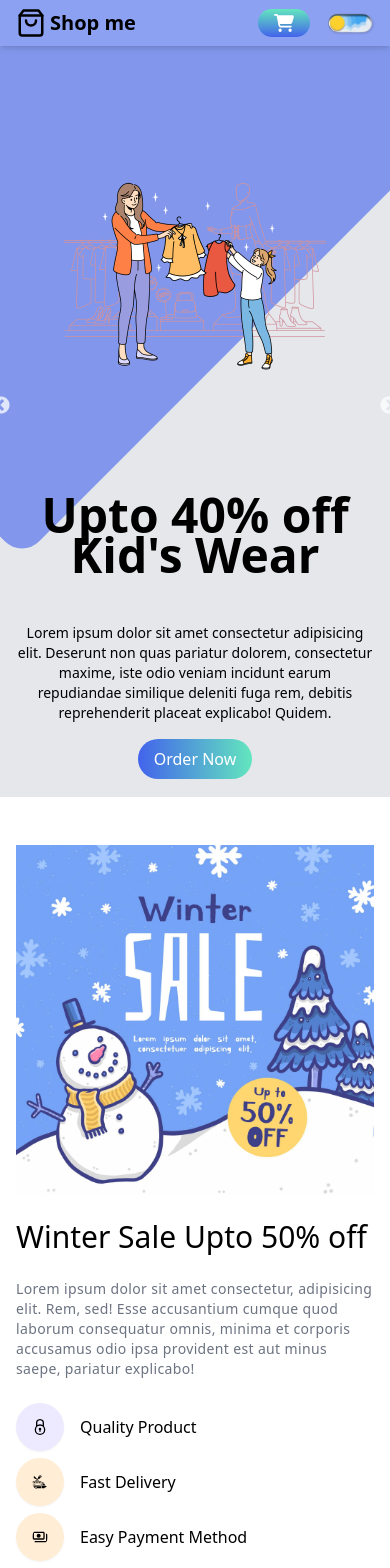
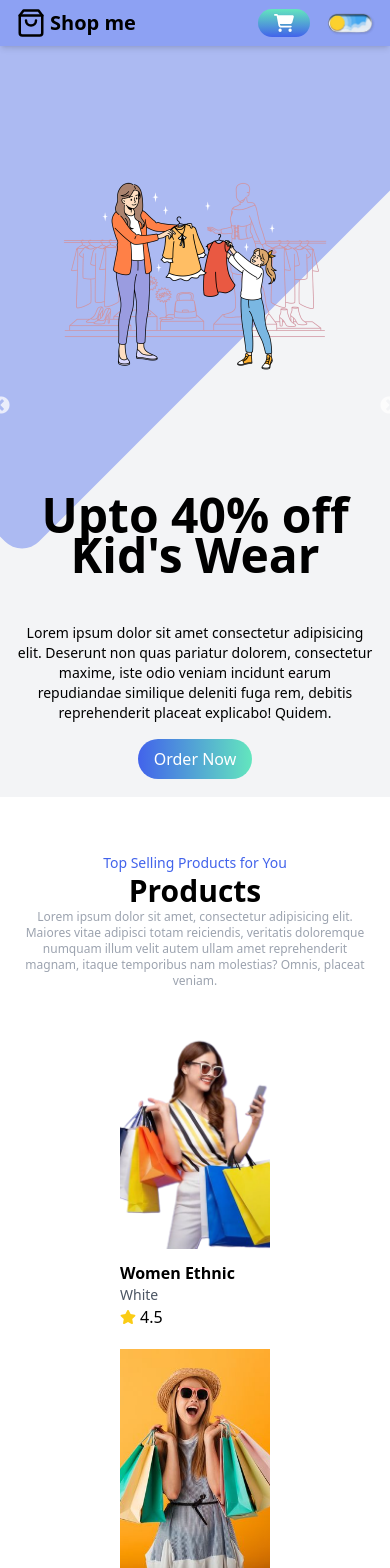
Before and after one commit to sagarsinghthakur002/Ecommerce-Website, a React (Vite) app: page / in a window 390 px wide. Shown: the top 1568 px of the page. Built offline with nearby package versions, Linux system fonts and the light colour scheme.

Commit message:
feat: TopProduct file add

```diff
--- a/src/App.jsx
+++ b/src/App.jsx
@@ -4,7 +4,8 @@
 import Banner from './components/Banner';
 import Navbar from './components/Navbar';
 import Hero from './components/Hero';
-
+import Products from './components/Products';
+import TopProduct from './components/TopProduct';
 
 const App = () => {
 
@@ -29,8 +30,11 @@
     <>
       <div className='bg-white dark:bg-gray-900 dark:text-white duration-200'>
         <Navbar handleOrderPopup={handleOrderPopup} />
-        <Hero/>
+        <Hero handleOrderPopup={handleOrderPopup}/>
+        <Products/>
+        <TopProduct/>
         <Banner />
+
       </div>
     </>
   );
--- a/src/components/Button.jsx
+++ b/src/components/Button.jsx
@@ -1,76 +1,52 @@
 import React from "react";
 import styled from "styled-components";
 
-const Switch = () => {
+const Button = () => {
   return (
     <StyledWrapper>
-      <label className="switch">
-        <input type="checkbox" />
-        <span className="slider" />
-      </label>
+      <button className="button">
+        Shop now
+        <svg className="cartIcon" viewBox="0 0 576 512">
+          <path d="M0 24C0 10.7 10.7 0 24 0H69.5c22 0 41.5 12.8 50.6 32h411c26.3 0 45.5 25 38.6 50.4l-41 152.3c-8.5 31.4-37 53.3-69.5 53.3H170.7l5.4 28.5c2.2 11.3 12.1 19.5 23.6 19.5H488c13.3 0 24 10.7 24 24s-10.7 24-24 24H199.7c-34.6 0-64.3-24.6-70.7-58.5L77.4 54.5c-.7-3.8-4-6.5-7.9-6.5H24C10.7 48 0 37.3 0 24zM128 464a48 48 0 1 1 96 0 48 48 0 1 1 -96 0zm336-48a48 48 0 1 1 0 96 48 48 0 1 1 0-96z" />
+        </svg>
+      </button>
     </StyledWrapper>
   );
 };
 
 const StyledWrapper = styled.div`
-  /* The switch - the box around the slider */
-.switch {
-  display: block;
-  --width-of-switch: 3.5em;
-  --height-of-switch: 2em;
-  /* size of sliding icon -- sun and moon */
-  --size-of-icon: 1.4em;
-  /* it is like a inline-padding of switch */
-  --slider-offset: 0.3em;
-  position: relative;
-  width: var(--width-of-switch);
-  height: var(--height-of-switch);
+  .button {
+  width: 180px;
+  height: 40px;
+  background-image: linear-gradient(rgb(214, 202, 254), rgb(158, 129, 254));
+  border: none;
+  border-radius: 50px;
+  color: rgb(255, 255, 255);
+  font-weight: 600;
+  display: flex;
+  align-items: center;
+  justify-content: center;
+  gap: 5px;
+  cursor: pointer;
+  box-shadow: 1px 3px 0px rgb(139, 113, 255);
+  transition-duration: .3s;
 }
 
-/* Hide default HTML checkbox */
-.switch input {
-  opacity: 0;
-  width: 0;
-  height: 0;
+.cartIcon {
+  width: 14px;
+  height: fit-content;
 }
 
-/* The slider */
-.slider {
-  position: absolute;
-  cursor: pointer;
-  top: 0;
-  left: 0;
-  right: 0;
-  bottom: 0;
-  background-color: #f4f4f5;
-  transition: .4s;
-  border-radius: 30px;
+.cartIcon path {
+  fill: white;
 }
 
-.slider:before {
-  position: absolute;
-  content: "";
-  height: var(--size-of-icon,1.4em);
-  width: var(--size-of-icon,1.4em);
-  border-radius: 20px;
-  left: var(--slider-offset,0.3em);
-  top: 50%;
-  transform: translateY(-50%);
-  background: linear-gradient(40deg,#ff0080,#ff8c00 70%);
-  ;
- transition: .4s;
+.button:active {
+  transform: translate(2px ,0px);
+  box-shadow: 0px 1px 0px rgb(139, 113, 255);
+  padding-bottom: 1px;
 }
 
-input:checked + .slider {
-  background-color: #303136;
-}
-
-input:checked + .slider:before {
-  left: calc(100% - (var(--size-of-icon,1.4em) + var(--slider-offset,0.3em)));
-  background: #303136;
-  /* change the value of second inset in box-shadow to change the angle and direction of the moon  */
-  box-shadow: inset -3px -2px 5px -2px #8983f7, inset -10px -4px 0 0 #a3dafb;
-}
 `;
 
-export default Switch;
+export default Button;
--- a/src/components/Hero.jsx
+++ b/src/components/Hero.jsx
@@ -40,8 +40,8 @@
   };
 
   return (
-    <div className='relative overflow-hidden h-[89vh] w-full bg-gray-200 flex justify-center items-center dark:bg-slate-950 dark:text-white duration-300'>
-      <div className='h-full w-[700px] bg-primary/60 absolute -top-1/2 right-0 rounded-3xl rotate-45 -z[8]'></div>
+    <div className='relative overflow-hidden h-[89vh] w-full bg-gray-100 flex justify-center items-center dark:bg-slate-950 dark:text-white duration-300'>
+      <div className='h-full w-[700px] bg-primary/40 absolute -top-1/2 right-0 rounded-3xl rotate-45 -z[8]'></div>
       <div className='container pb-8 sm:pd-0'>
         <Slider {...settings}>
           {ImageList.map((data) => (
--- a/src/components/Navbar.jsx
+++ b/src/components/Navbar.jsx
@@ -54,8 +54,8 @@
 
 function Navbar({ handleOrderPopup }) {
   return (
-    <div className='shadow-md bg-white dark:bg-gray-900 dark:text-white duration-200 relative z-40'>
-      <div className='bg-primary/60 py-2'>
+    <div className='shadow-md bg-white dark:bg-gray-900 dark:text-white duration-200 relative z-40 '>
+      <div className='bg-primary/60 py-2 '>
         <div className='flex justify-between items-center mx-4'>
 
           <div>
@@ -82,7 +82,7 @@
         </div>
       </div>
 
-      <div data-aos='zoom-in' className='flex justify-center'>
+      <div data-aos='zoom-in' className='flex justify-center '>
         <ul className='sm:flex hidden items-center gap-4'>
           {Menu.map((data) => (
             <li key={data.id}>
--- a/src/components/Products.jsx
+++ b/src/components/Products.jsx
@@ -1,9 +1,76 @@
 import React from 'react'
+import { FaStar } from 'react-icons/fa'
+
+const productsData = [
+  {
+    id: 1,
+    url: "/src/assets/women/women.png",
+    title: "Women Ethnic",
+    price: 10.99,
+    rating: 4.5,
+    aosDelay: "200",
+    color: "White",
+  },
+  {
+    id: 2,
+    url: "/src/assets/women/women2.jpg",
+    title: "Women Western",
+    price: 10.99,
+    rating: 5.0,
+    aosDelay: "400",
+    color: "Red",
+  },
+  {
+    id: 3,
+    url: "/src/assets/women/women3.jpg",
+    title: "Goggles",
+    price: 10.99,
+    rating: 4.7,
+    aosDelay: "600",
+    color: "Yellow",
+  },
+  {
+    id: 4,
+    url: "/src/assets/women/women4.jpg",
+    title: "Women Ethnic",
+    price: 10.99,
+    rating: 4.8,
+    aosDelay: "800",
+    color: "Black",
+  },
+]
 
 function Products() {
+
   return (
-    <div>
-
+    <div className='mt-14 mb-12'>
+      <div className='container'>
+        <div className='text-center mb-10 max-w-[600] mx-auto'>
+          <p data-aos="fade-up" className='text-sm text-primary'>Top Selling Products for You</p>
+          <h2 data-aos="fade-up" className='text-3xl font-bold'>Products</h2>
+          <p data-aos="fade-up" className='text-xs text-gray-400'>Lorem ipsum dolor sit amet, consectetur adipisicing elit. Maiores vitae adipisci totam reiciendis, veritatis doloremque numquam illum velit autem ullam amet reprehenderit magnam, itaque temporibus nam molestias? Omnis, placeat veniam.</p>
+        </div>
+        <div>
+          <div className='grid grid-cols-1 sm:grid-cols-3 md:grid-cols-4 lg:grid-cols-5 place-items-center gap-5'>
+            {productsData.map((data) => (
+              <div key={data.id} data-aos-delay={data.aosDelay} className='space-y-3'>
+                <img src={data.url} alt="product photo" className='w-[150px] h-[220px] object-cover' />
+                <div>
+                  <h3 className='font-semibold'>{data.title}</h3>
+                  <p className='text-sm text-gray-600'>{data.color}</p>
+                  <div className='flex items-center'>
+                    <FaStar className='text-yellow-400' />
+                    <span className='ml-1'>{data.rating}</span>
+                  </div>
+                </div>
+              </div>
+            ))}
+          </div>
+          <div className='flex justify-center'>
+            <button className='text-center mt-10 cursor-pointer bg-primary text-white py-1 px-5 rounded-md'>View Products</button>
+          </div>
+        </div>
+      </div>
     </div>
   )
 }
--- a/src/components/TopProduct.jsx
+++ b/src/components/TopProduct.jsx
@@ -1,11 +1,67 @@
-import React from 'react'
+import React from 'react';
+import { FaStar } from 'react-icons/fa';
 
-function TopProduct() {
+const productsData = [
+  {
+    id: 1,
+    url: "/src/assets/shirt/shirt.png",
+    title: "Casual",
+    description: "What is lorem ipsum? Lorem Ipsum is simply dummy text of the printing and typesetting industry. Lorem Ipsum has been the industry's standard dummy text ever ...",
+  },
+  {
+    id: 2,
+    url: "/src/assets/shirt/shirt2.png",
+    title: "Casual",
+    description: "What is lorem ipsum? Lorem Ipsum is simply dummy text of the printing and typesetting industry. Lorem Ipsum has been the industry's standard dummy text ever ...",
+  },
+  {
+    id: 3,
+    url: "/src/assets/shirt/shirt3.png",
+    title: "Casual",
+    description: "What is lorem ipsum? Lorem Ipsum is simply dummy text of the printing and typesetting industry. Lorem Ipsum has been the industry's standard dummy text ever ...",
+  },
+];
+
+function TopProduct({ handleOrderpopup }) {
   return (
-    <div>
+    <div className="container">
+      <div className="text-left mg-24">
+        <p className="text-sm text-primary" data-aos="fade-up">
+          Top Rated Products for you
+        </p>
+        <h1 data-aos="fade-up" className="text-3xl font-bold">Best Products</h1>
+        <p data-aos="fade-up" className="text-xs text-gray-400">
+          Lorem ipsum dolor sit amet consectetur adipisicing elit. Nisi alias quaerat vero veritatis consectetur qui totam fugit. Quod aspernatur, adipisci numquam neque quasi amet iusto unde, at perspiciatis dolore reprehenderit!
+        </p>
 
+        <div className="grid grid-cols-1 sm:grid-cols-2 md:grid-cols-3 gap-5 place-items-center">
+          {productsData.map((data) => (
+            <div key={data.id} data-aos="zoom-in" className="rounded-2xl text-center bg-white dark:bg-gray-800 hover:bg-black/80 dark:hover:bg-primary hover:text-white relative shadow-xl duration-300 group max-w-[300px]">
+              <div>
+                <img src={data.url} alt='image' className='max-w-[140px] block mx-auto transform -translate-y-20 group-hover:scale-105 duration-300 drop-shadow-md'/>
+              </div>
+              <div className="w-full flex items-center justify-center gap-1">
+                <FaStar className="text-yellow-500" />
+                <FaStar className="text-yellow-500" />
+                <FaStar className="text-yellow-500" />
+                <FaStar className="text-yellow-500" />
+              </div>
+              <h1 className="text-xl font-bold">{data.title}</h1>
+              <p className="text-gray-500 group-hover:text-white duration-300 text-sm line-clamp-2">
+                {data.description}
+              </p>
+              <button
+                className="bg-primary text-white py-1 px-4 rounded-full mt-4 group-hover:bg-white group-hover:text-primary duration-300"
+                onClick={handleOrderpopup}
+              >
+                Buy Now
+              </button>
+            </div>
+          ))}
+        </div>
+      </div>
     </div>
-  )
+  );
 }
 
-export default TopProduct
+export default TopProduct;
```
